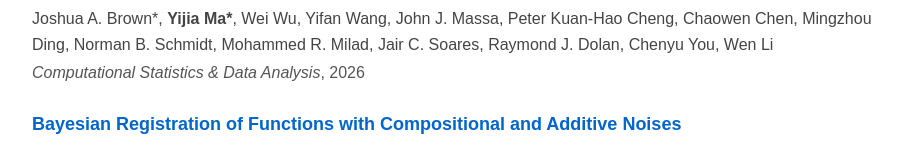
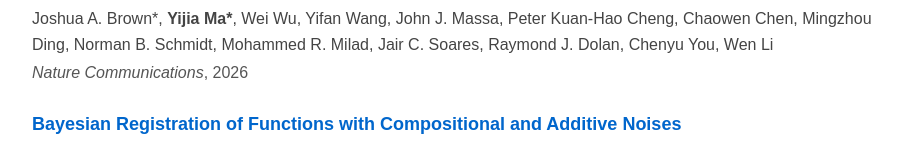
Before and after one commit to YMa2019/me, a plain HTML site: page index.html in a window 1280 px wide. Shown: the part 3675-3821 px from the top of the page, without its empty margins (313-1215 px from the left). Drawn offline with Linux system fonts and the light colour scheme.

Commit message:
Update index.html

```diff
--- a/index.html
+++ b/index.html
@@ -721,7 +721,7 @@
             Joshua A. Brown*, <strong>Yijia Ma*</strong>, Wei Wu, Yifan Wang, John J. Massa, Peter Kuan-Hao Cheng, Chaowen Chen, Mingzhou Ding, Norman B. Schmidt, Mohammed R. Milad, Jair C. Soares, Raymond J. Dolan, Chenyu You, Wen Li
           </div>
           <div class="publication-venue">
-            <em>Computational Statistics &amp; Data Analysis</em>, 2026
+            <em>Nature Communications</em>, 2026
           </div>
         </div>
 
```
